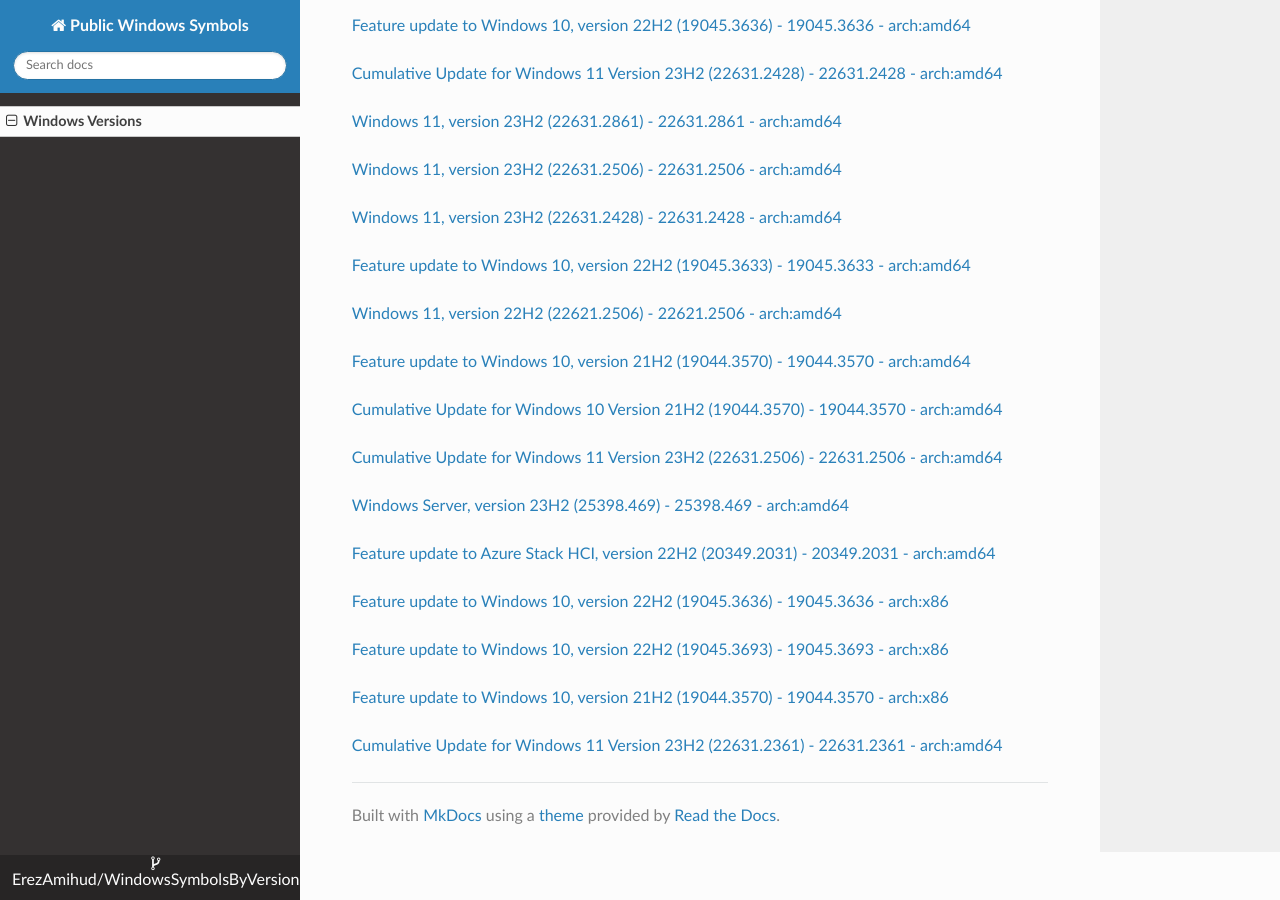
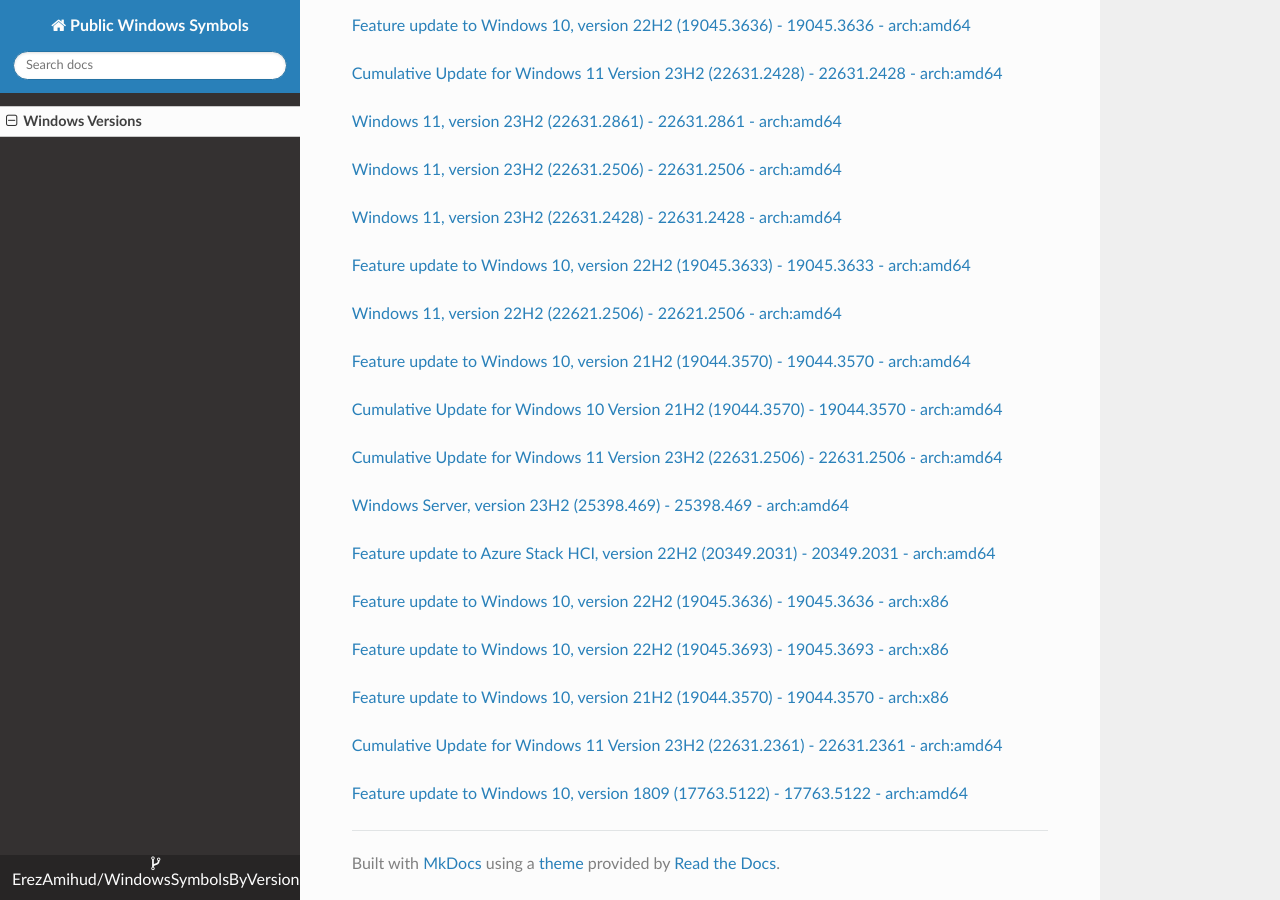
Before and after one commit to ErezAmihud/WindowsSymbolsByVersion, an MkDocs documentation site: the page built from docs/index.md, in a window 1280 px wide and 900 px high, scrolled down 22229 px. Built offline with MkDocs 1.6.1, drawn with Linux system fonts in a browser that asks for light colours; nearby versions of some CDN libraries.

Commit message:
Automated commit, add manifest for c6e84fdb-8fa9-4cba-8c54-b434da56b8d2

```diff
--- a/docs/index.md
+++ b/docs/index.md
@@ -1246,3 +1246,6 @@
 
 
 [Cumulative Update for Windows 11 Version 23H2 (22631.2361) - 22631.2361 - arch:amd64](https://github.com/ErezAmihud/WindowsSymbolsByVersion/blob/main/manifests/29b87706-e789-4797-86ff-58df8efe7e3e.manifest)
+
+
+[Feature update to Windows 10, version 1809 (17763.5122) - 17763.5122 - arch:amd64](https://github.com/ErezAmihud/WindowsSymbolsByVersion/blob/main/manifests/c6e84fdb-8fa9-4cba-8c54-b434da56b8d2.manifest)
```
Also changed, not shown: process_builds.json (+1 -1 lines), 1 other file.
